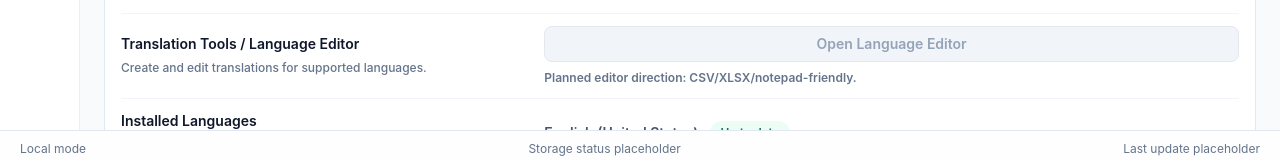
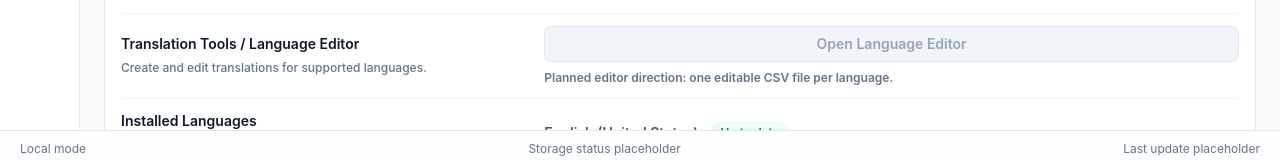
Before and after one commit to wonderfulworldz/sakurava-desktop, a React (Vite) app: page /settings in a window 1280 px wide. Shown: the part 634-794 px from the top of the page. Built offline with nearby package versions, Linux system fonts and the light colour scheme.

Commit message:
docs: plan per-language system

```diff
--- a/src/pages/SettingsPage.tsx
+++ b/src/pages/SettingsPage.tsx
@@ -222,7 +222,7 @@ const appearanceRows: SettingsRow[] = [
 const languageRows: SettingsRow[] = [
   { label: "App Language", value: "English current", icon: FileText },
   { label: "Language Editor", value: "Planned / disabled", icon: FilePenLine },
-  { label: "Editing direction", value: "CSV/XLSX/notepad-friendly", icon: FileArchive },
+  { label: "Editing direction", value: "Per-language CSV planned", icon: FileArchive },
 ];
 
 const safetyDiagnosticRows: SettingsRow[] = [
@@ -1035,7 +1035,7 @@ function SettingsPage() {
                 Open Language Editor
               </button>
               <p className="text-xs font-semibold text-slate-500">
-                Planned editor direction: CSV/XLSX/notepad-friendly.
+                Planned editor direction: one editable CSV file per language.
               </p>
             </div>
           </SettingsControlRow>
```
Also changed, not shown: 6 other files (tests, documents, lock files or other folders).
